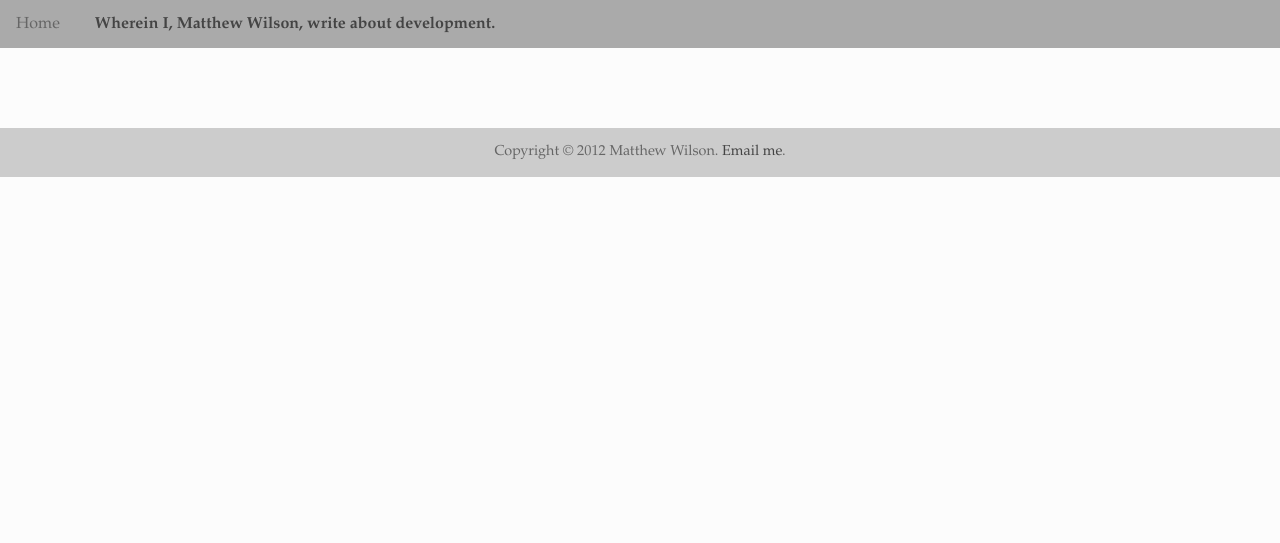
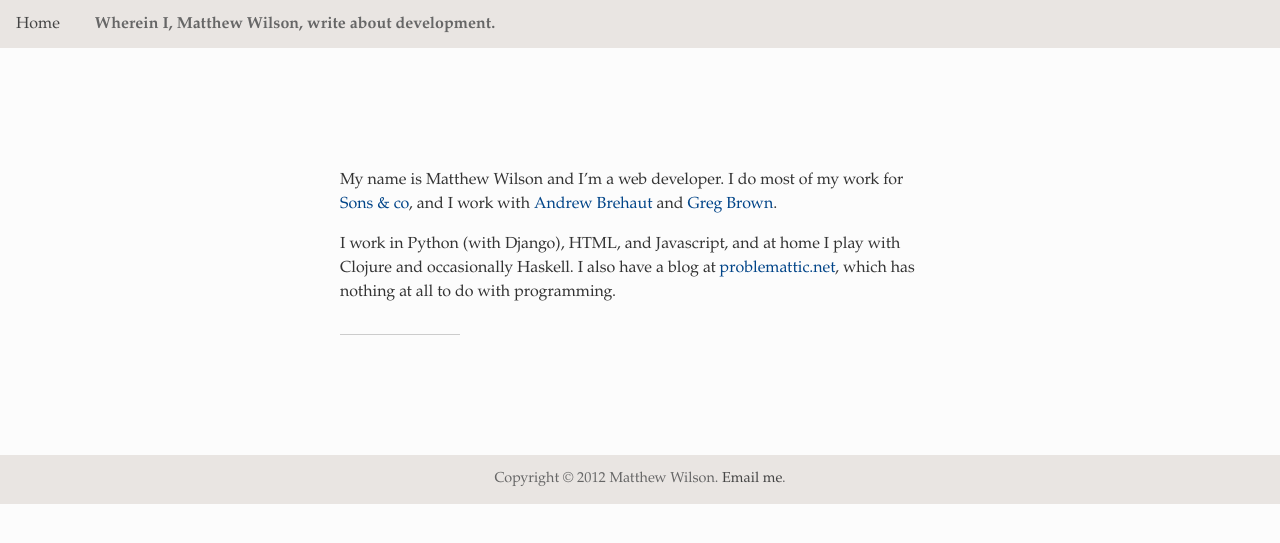
Before and after one commit to mattdw/mattdw.github.com, a Jekyll site: the page built from index.md, in a window 1280 px wide. Shown: the top 543 px of the page. Built offline with Jekyll 4.4.1, drawn with Linux system fonts in a browser that asks for light colours.

Commit message:
design tweaks and a homepage

```diff
--- a/css/site.css
+++ b/css/site.css
@@ -14,7 +14,7 @@ section h5 {
     font-family: Optima;
 }
 section h1, article h1 {
-    font-size: 250%;
+    font-size: 280%;
     line-height: 1;
 }
 h2 {
@@ -24,19 +24,23 @@ h3 {
     font-size: 130%;
 }
 
+header, footer {
+    color: #666;
+    background-color: #e9e5e2;
+    padding: 1px;
+}
+
 header {
-    background-color: #aaa;
-    color: #444;
-    padding: 1px;
-    margin-bottom: 80px;
+    margin-bottom: 120px;
 }
 
 header div {
     float: left;
 }
 
-header div a {
-    color: #666;
+header div a,
+header div a:visited {
+    color: #444;
     text-decoration: none;
     padding-right: 20px;
 }
@@ -51,10 +55,7 @@ header div, header h1 {
 footer {
     font-size: 90%;
     text-align: center;
-    background-color: #ccc;
-    color: #666;
-    padding: 1px;
-    margin-top: 80px;
+    margin-top: 120px;
 }
 footer p {
     margin: 15px;
@@ -109,3 +110,18 @@ ul.posts li {
     padding: 0;
     margin: 0;
 }
+
+hr {
+    width: 20%;
+    margin: 30px 0;
+    border: none;
+    border-top: 1px solid #ccc;
+    height: 0;
+    overflow: hidden;
+    background: #999;
+    color: #999;
+}
+
+sup {
+    line-height: 0.8;
+}
--- a/index.md
+++ b/index.md
@@ -2,6 +2,18 @@
 layout: default
 title: Home
 ---
+
+My name is Matthew Wilson and I'm a web developer. I do most of my
+work for [Sons & co](http://sons.co.nz/), and I work with
+[Andrew Brehaut](http://brehaut.net) and
+[Greg Brown](http://gregbrown.co.nz).
+
+I work in Python (with Django), HTML, and Javascript, and at home I
+play with Clojure and occasionally Haskell. I also have a blog at
+[problemattic.net](http://problemattic.net), which has nothing at all to do with
+programming.
+
+***
 
 <ul class="posts">
 {% for post in site.posts %}
```
